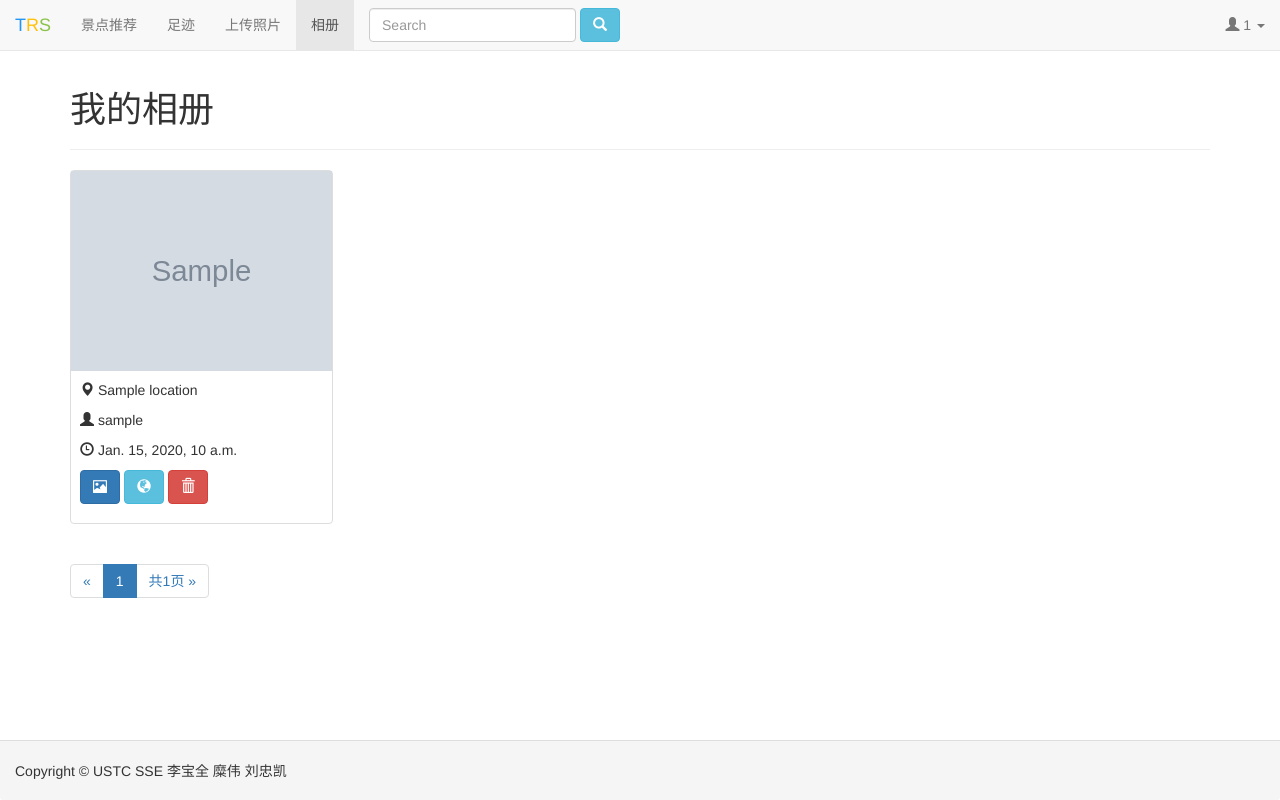
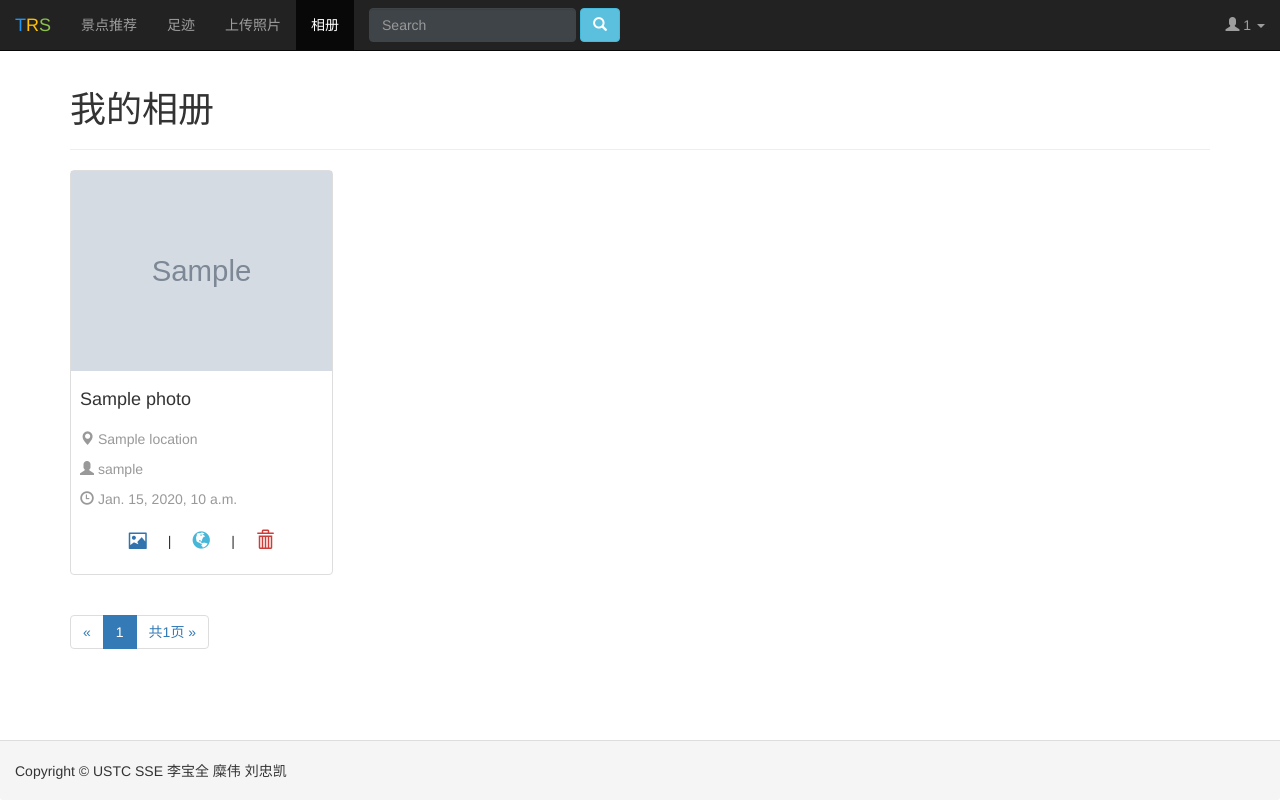
Before and after one commit to libaoquan95/TRS, a Django app: template templates/user_album.html in a window 1280 px wide. Run offline with Django 3.2, Linux system fonts and the light colour scheme; the template is opened without the code that fills it: most values are stand-ins (such as "Sample title", 1, 10 or a date in 2020); grey boxes marked "Sample" are stand-in pictures; some libraries are stand-ins or nearby versions.

Commit message:
增加显示location

```diff
--- a/templates/base_header.html
+++ b/templates/base_header.html
@@ -36,7 +36,7 @@
     </div>
 
     <!-- header -->
-    <nav class="navbar navbar-default navbar-fixed-top">
+    <nav class="navbar navbar-inverse navbar-fixed-top">
         <div class="container-fluid">
             <!-- Brand and toggle get grouped for better mobile display -->
             <div class="navbar-header">
@@ -59,7 +59,7 @@
                 </ul>
 
                 <form class="navbar-form navbar-left" method="get" action="/photo/search/">
-                    <input type="text" class="form-control" placeholder="Search" name="searchInfo">
+                    <input type="text" class="form-control greyInput" placeholder="Search" name="searchInfo">
                     <input type="hidden" name="page" value="1">
                     <button type="submit" class="btn btn-info"><span class="glyphicon glyphicon-search"></span></button>
                 </form>
--- a/templates/photo.html
+++ b/templates/photo.html
@@ -22,6 +22,7 @@
             <div class="thumbnail">
                 <img src="{{ photo.imageUrl }}" alt="" onerror="javascript:this.src='/static/img/temp.svg';" class="">
                 <div class="caption">
+                    <h4> {{ photo.locationName }}</h4>
                     <p data-toggle="tooltip" data-placement="top" title="{{ photo.location }}" class="htmertext"><span class="glyphicon glyphicon-map-marker"></span> {{ photo.location }}</p>
                     <p><span class="glyphicon glyphicon-user"></span> {{ photo.userName }}</p>
                     <p><span class="glyphicon glyphicon-time"></span> {{ photo.takenDate }}</p>
--- a/templates/static/css/main.css
+++ b/templates/static/css/main.css
@@ -46,3 +46,40 @@ footer {
 .iconS{
     color:#8BC34A;
 }
+
+.greyInput{
+    background-color: #3f4448;
+    border: 1px solid #3f4448;
+    color: #fff;
+}
+
+.cardButtomArea{
+    text-align: center;
+    margin-top: 0px;
+    margin-bottom: 0px;
+}
+
+
+.colorDefault{
+    color:#999;
+}
+.colorPrimary{
+    color:#3073ad;
+}
+.colorSuccess{
+    color:#51ab51;
+}
+.colorInfo{
+    color:#46b7d9;
+}
+.colorWarning{
+    color:#ed9d2c;
+}
+.colorDanger{
+    color:#cc3e3a;
+    background-color: #fff;
+}
+
+h4{
+    margin-bottom: 20px;
+}
--- a/templates/user_album.html
+++ b/templates/user_album.html
@@ -59,18 +59,22 @@
             <div class="thumbnail">
                 <img src="{{ p.imageUrl }}" alt="" onerror="javascript:this.src='/static/img/temp.svg';" class="miniImg img-rounded">
                 <div class="caption">
-                    <p data-toggle="tooltip" data-placement="top" title="{{ p.location }}" class="htmertext"><span class="glyphicon glyphicon-map-marker"></span> {{ p.location }}</p>
-                    <p><span class="glyphicon glyphicon-user"></span> {{ p.userName }}</p>
-                    <p><span class="glyphicon glyphicon-time"></span> {{ p.takenDate }}</p>
-                    <p>
-                        <a href="/photo/{{p.id}}" class="btn btn-primary" role="button" data-toggle="tooltip" data-placement="top" title="查看大图">
+                    <h4> {{ p.locationName }}</h4>
+                    <p> </p>
+                    <p data-toggle="tooltip" data-placement="top" title="{{ p.location }}" class="htmertext"><span class="glyphicon glyphicon-map-marker colorDefault"></span> <span class="colorDefault">{{ p.location }}</span></p>
+                    <p><span class="glyphicon glyphicon-user colorDefault"></span> <span class="colorDefault">{{ p.userName }}</span></p>
+                    <p><span class="glyphicon glyphicon-time colorDefault"></span> <span class="colorDefault">{{ p.takenDate }}</span></p>
+                    <p class="cardButtomArea">
+                        <a href="/photo/{{p.id}}" class="btn btn-lg colorPrimary" role="button" data-toggle="tooltip" data-placement="top" title="查看大图">
                             <span class="glyphicon glyphicon-picture">
                         </a>
-                        <a href="/photo/map/{{p.id}}/" class="btn btn-info" role="button" data-toggle="tooltip" data-placement="top" title="在地图中定位图片">
+                        |
+                        <a href="/photo/map/{{p.id}}/" class="btn btn-lg colorInfo" role="button" data-toggle="tooltip" data-placement="top" title="在地图中定位图片">
                             <span class="glyphicon glyphicon-globe"></span>
                         </a>
-                        <button type="button" class="btn btn-danger" data-toggle="modal" data-target="#deletePhotoModel{{p.id}}">
-                            <span class="glyphicon glyphicon-trash"></span>
+                        |
+                        <button type="button" class="btn btn-lg colorDanger" data-toggle="modal" data-target="#deletePhotoModel{{p.id}}">
+                            <span class="glyphicon glyphicon-trash"  data-toggle="tooltip"  data-placement="top" title="删除图片"></span>
                         </button>
                     </p>
                 </div>
```
Also changed, not shown: templates/attraction_album.html (+9 -6 lines), templates/recommend.html (+6 -4 lines), templates/search_result.html (+9 -6 lines).
